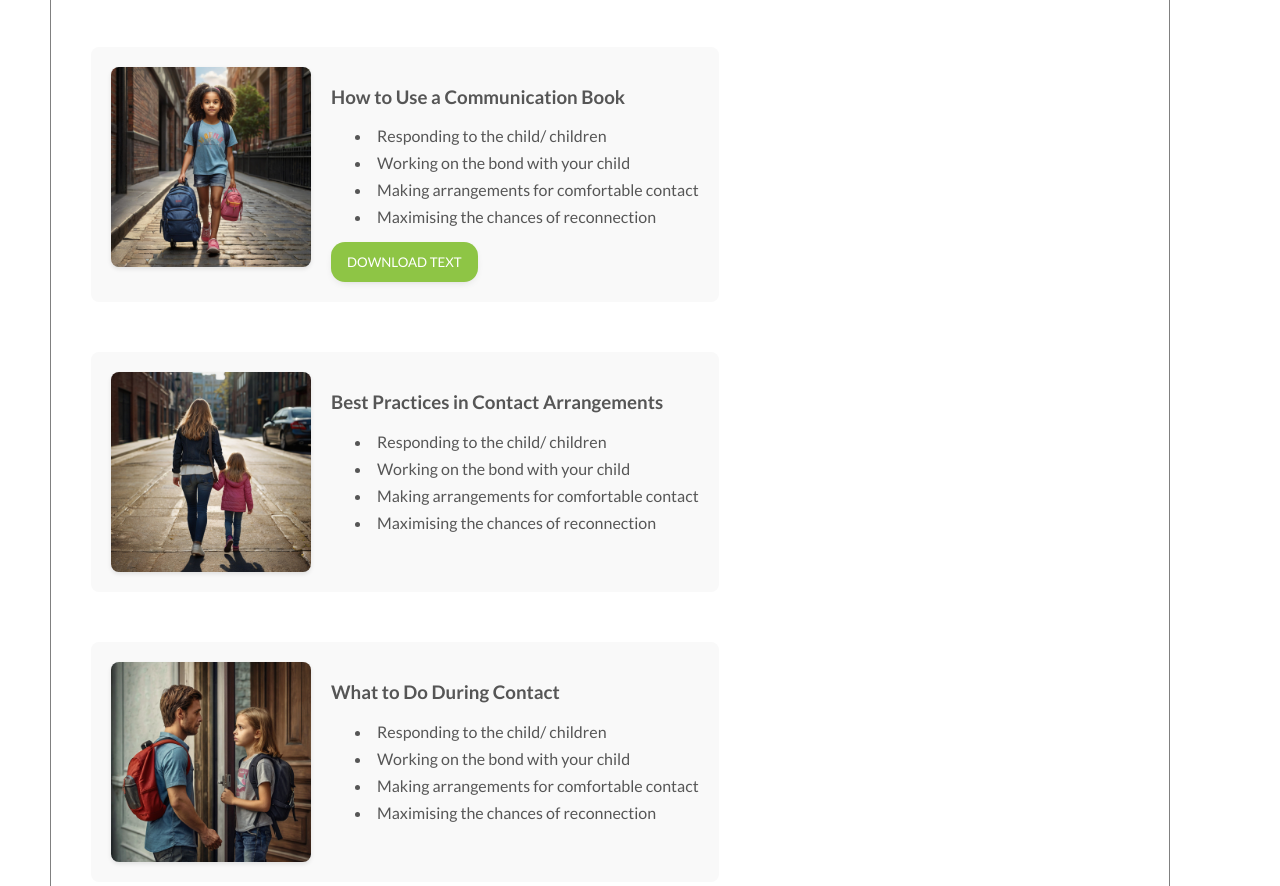
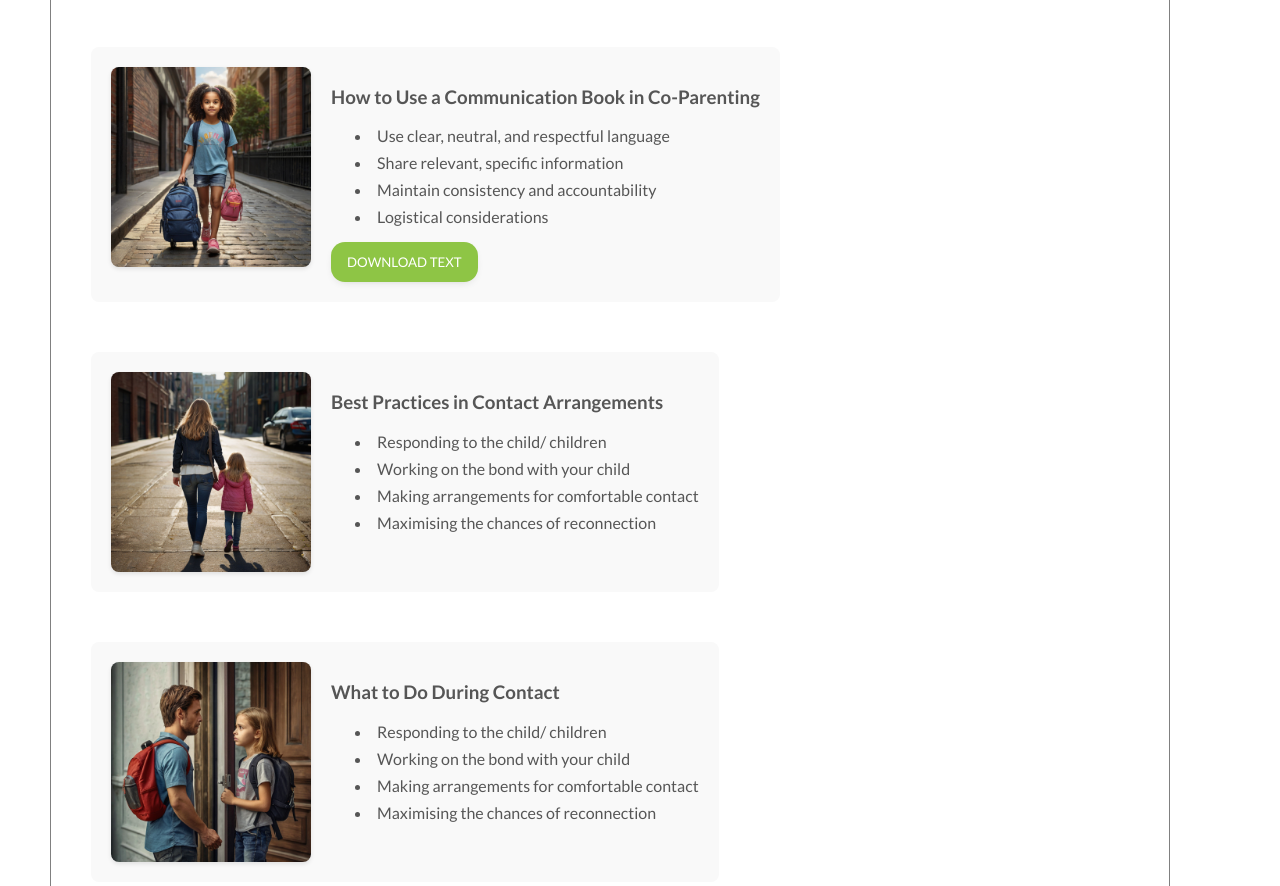
Before and after one commit to tproykov/SystemicFamilyTherapy.uk, a plain HTML site: page pages/self-help-tools.html in a window 1280 px wide. Shown: the part 2002-2888 px from the top of the page. Drawn offline with Linux system fonts and the light colour scheme.

Commit message:
update website

```diff
--- a/js/main.js
+++ b/js/main.js
@@ -147,6 +147,8 @@ document.addEventListener('DOMContentLoaded', function () {
     // Download How to Hold a Constructive Meeting with Your Ex Guide functionality
     handleFileDownload('.sh-meeting-with-your-ex-btn', '../files/sphc_meeting_with_your_ex.pdf', 'sphc_meeting_with_your_ex.pdf');
 
+    // Download How to Use a Communication Book in Co-Parenting Guide functionality
+    handleFileDownload('.sh-communication-book-btn', '../files/sphc_communication_book.pdf', 'sphc_communication_book.pdf');
 
     // Download worksheet button functionality
     const downloadWorksheetBtn = document.querySelector('.sh-worksheet-btn');
--- a/pages/self-help-tools.html
+++ b/pages/self-help-tools.html
@@ -211,15 +211,15 @@
                 <img src="../images/girl_with_backpack.jpg" alt="Girl with a backpack" class="tool-item-image">
                 <div class="tool-item-content">
 
-                    <h3>How to Use a Communication Book</h3>
+                    <h3>How to Use a Communication Book in Co-Parenting</h3>
                     <ul>
-                        <li>Responding to the child/ children</li>
-                        <li>Working on the bond with your child</li>
-                        <li> Making arrangements for comfortable contact</li>
-                        <li>Maximising the chances of reconnection</li>
+                        <li>Use clear, neutral, and respectful language</li>
+                        <li>Share relevant, specific information</li>
+                        <li>Maintain consistency and accountability</li>
+                        <li>Logistical considerations</li>
                     </ul>
                     <p></p>
-                    <button class="btn sh-supporting-children-see-you-btn">Download Text</button>
+                    <button class="btn sh-communication-book-btn">Download Text</button>
 
                 </div>
             </div>
```
Also changed, not shown: 3 other files.
